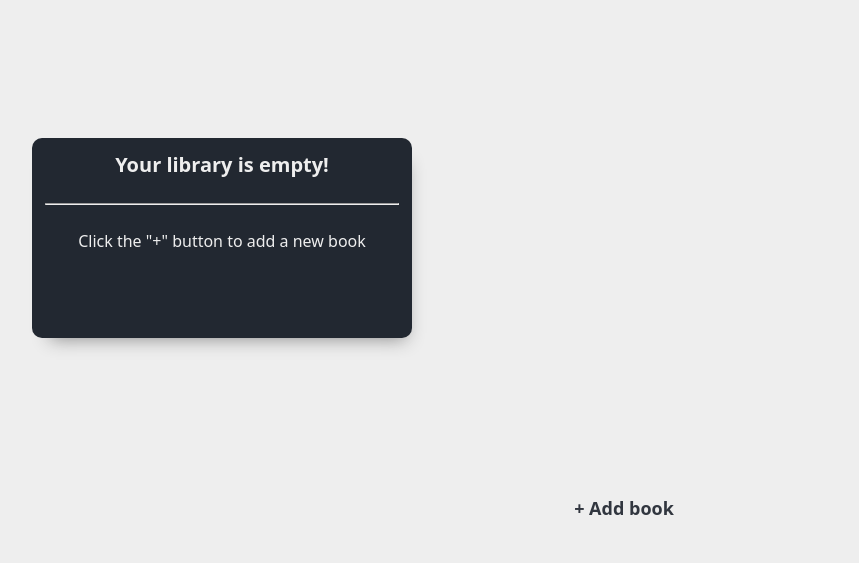
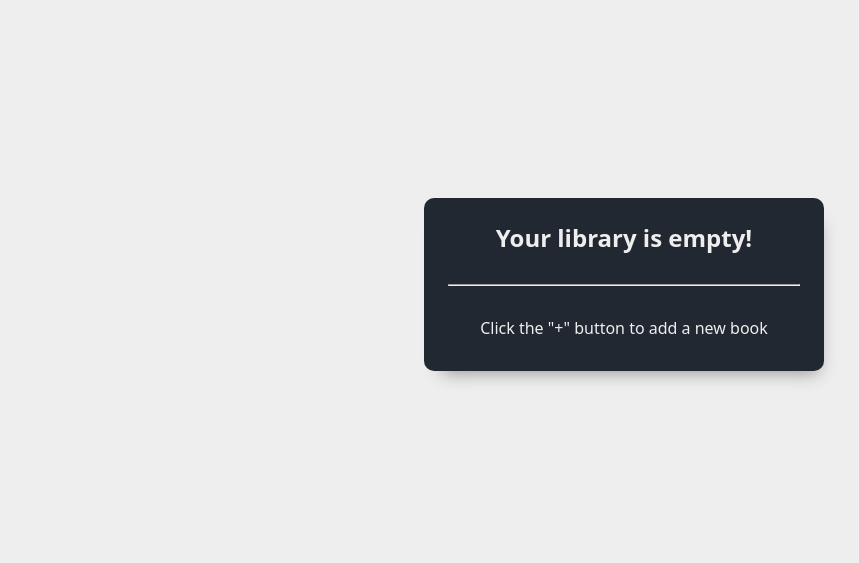
Before and after one commit to HummyDev7/library-recreated-, a website built with Vite: page index.html in a window 1280 px wide. Shown: the part 237-800 px from the top of the page, without its empty margins (16-875 px from the left). Built offline with nearby package versions, Linux system fonts and the light colour scheme.

Commit message:
Added 768 responsiveness

```diff
--- a/styles/compo/main-content.css
+++ b/styles/compo/main-content.css
@@ -12,6 +12,14 @@
   border-radius: 10px;
   box-shadow: 6px 13px 17px -12px rgba( 140,140,140 , 1 ) ;
   margin-top: var(--size-5xl);
+}
+
+.main__content {
+  display: flex;
+  align-items: center;
+  flex-direction: column;
+  gap: var(--size-4xl);
+  height: 450px;
 }
 
 .empty__library p:nth-child(1) {
@@ -38,6 +46,7 @@
     height: 200px;
     gap: var(--size-2xl);
     margin-top: var(--size-5xl);
+    padding: 1rem;
   }
 }
 
@@ -45,7 +54,20 @@
 /* @media (min-width: 640px) {} */
 
 /* md */
-/* @media (min-width: 768px) {} */
+@media (min-width: 768px) {
+  .empty__library {
+    background-color: var(--clr-dark);
+    width: 400px;
+    height: 220px;
+    gap: var(--size-3xl);
+    margin-top: var(--size-6xl);
+    padding: 1.5rem;
+  }
+
+  .empty__library p:nth-child(1) {
+    font-size: var(--size-2xl);
+  }
+}
 
 /* lg */
 /* @media (min-width: 1024px) {} */
```
